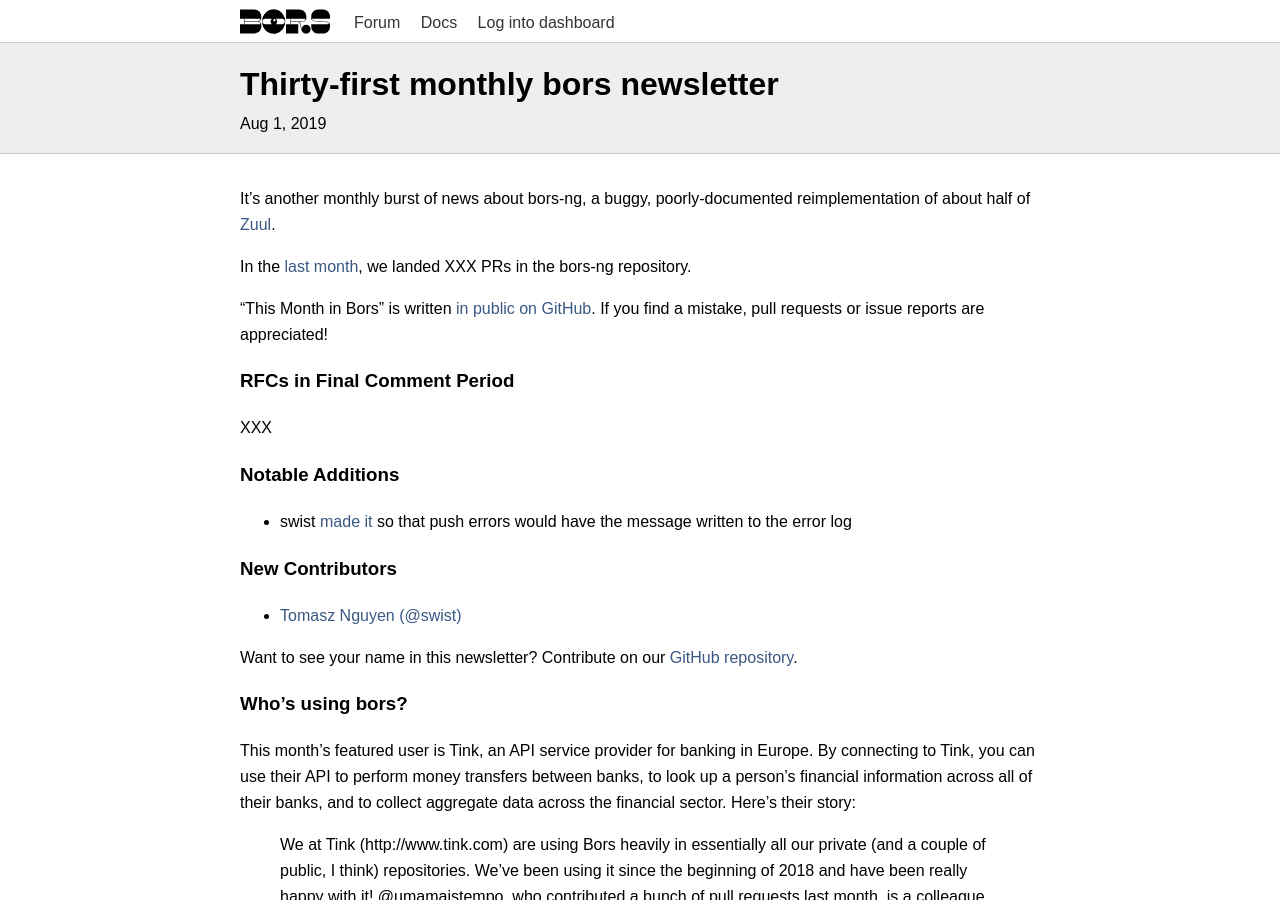
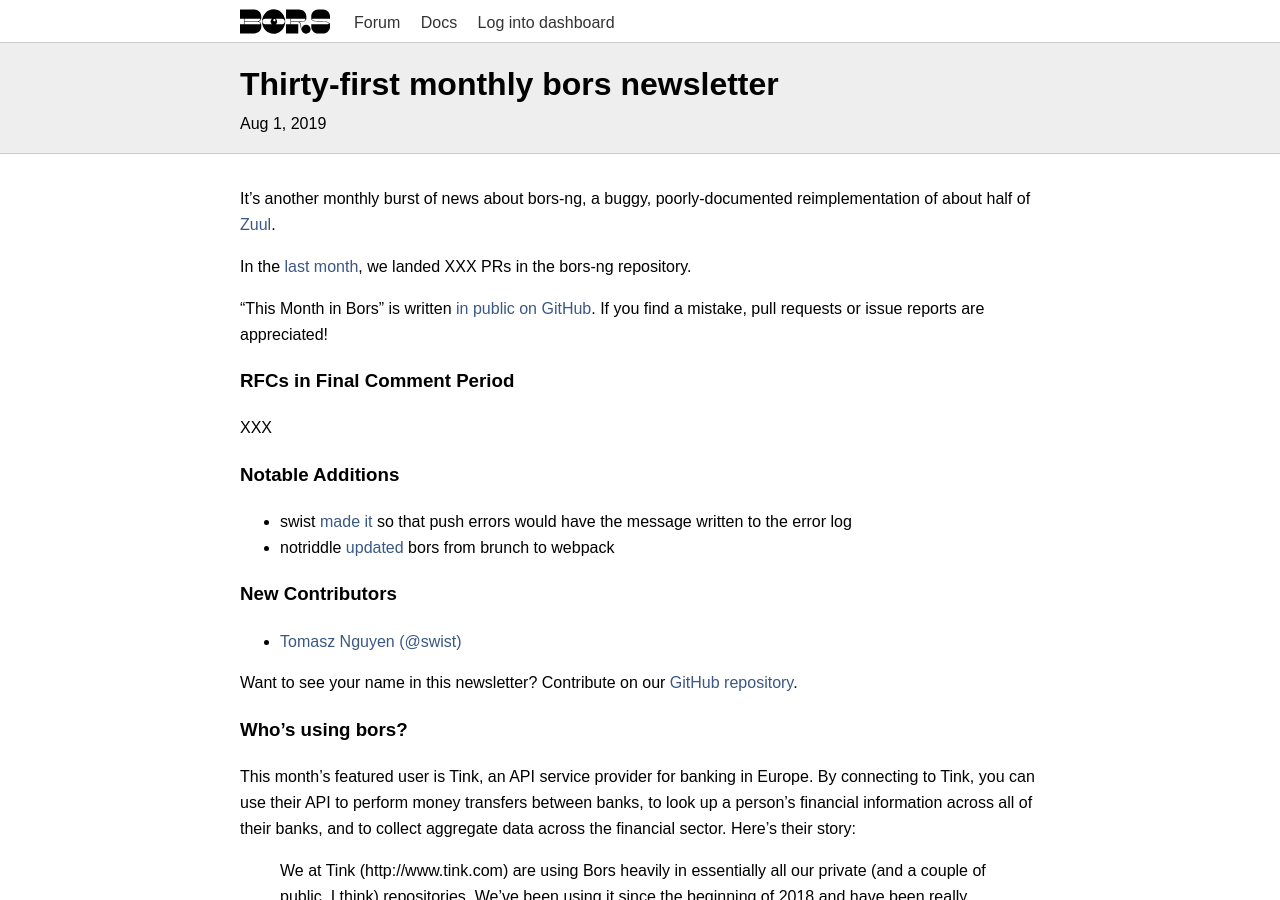
Before and after one commit to bors-ng/bors-ng.github.io, a Jekyll site: the page built from _posts/2019-08-01-tmib-31.md, in a window 1280 px wide and 900 px high. Built offline with Jekyll 4.4.1, drawn with Linux system fonts in a browser that asks for light colours.

Commit message:
Add bors-ng/bors-ng#687

```diff
--- a/_posts/2019-08-01-tmib-31.md
+++ b/_posts/2019-08-01-tmib-31.md
@@ -25,6 +25,7 @@
 ### Notable Additions
 
 * swist [made it](https://github.com/bors-ng/bors-ng/pull/700) so that push errors would have the message written to the error log
+* notriddle [updated](https://github.com/bors-ng/bors-ng/pull/687) bors from brunch to webpack
 
 
 ### New Contributors
```
